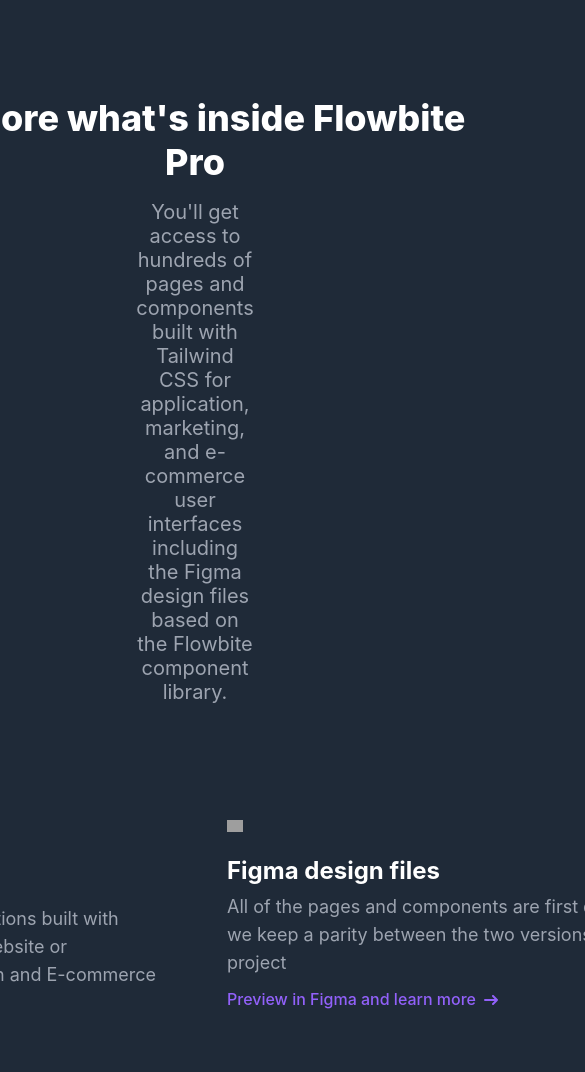
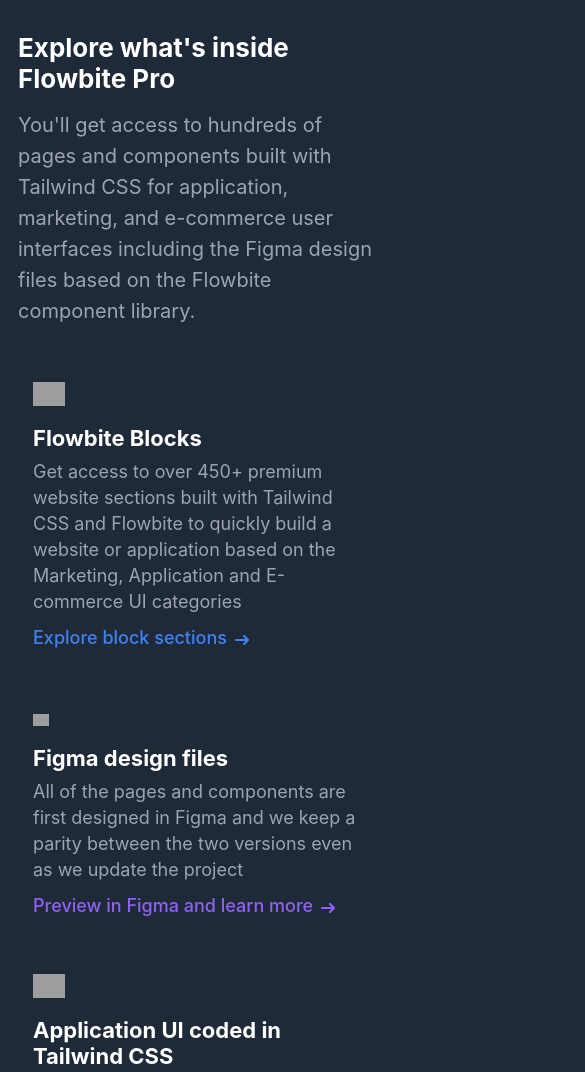
Before and after one commit to nicolasklivertdev/Explore-o-que-ha-no-Flowbite, a plain HTML site: page index.html in a window 390 px wide. Shown: the top 1072 px of the page, 585 px wide, since content can reach past the window. Drawn offline with Linux system fonts and the light colour scheme; grey boxes are pictures that could not be loaded.

Commit message:
Responsividade concluída com sucesso

```diff
--- a/index.html
+++ b/index.html
@@ -19,13 +19,17 @@
                         <img src="https://flowbite.com/images/logo.svg">
                         <h1>Flowbite Blocks</h1>
                         <p>Get access to over 450+ premium website sections built with Tailwind CSS and Flowbite to quickly build a website or application based on the Marketing, Application and E-commerce UI categories</p>
+                        <div>
                             <a class="link1" href="#">Explore block sections</a><svg class="arrow1" aria-hidden="true" xmlns="http://www.w3.org/2000/svg" fill="none" viewBox="0 0 14 10"><path stroke="#3e82f7" stroke-linecap="round" stroke-linejoin="round" stroke-width="2" d="M1 5h12m0 0L9 1m4 4L9 9"></path></svg>
+                        </div>
                     </div>
                     <div class="pages">
                         <img class="figma" src="https://flowbite.com/images/technologies/figma.svg">
                         <h1>Figma design files</h1>
                         <p>All of the pages and components are first designed in Figma and we keep a parity between the two versions even as we update the project</p>
+                        <div>
                             <a class="link2" href="#">Preview in Figma and learn more</a><svg class="arrow2" aria-hidden="true" xmlns="http://www.w3.org/2000/svg" fill="none" viewBox="0 0 14 10"><path stroke="#9261fa" stroke-linecap="round" stroke-linejoin="round" stroke-width="2" d="M1 5h12m0 0L9 1m4 4L9 9"></path></svg>
+                        </div>
                     </div>
                 </div>
                 <div class="pg2">
@@ -33,13 +37,17 @@
                         <img src="https://flowbite.com/images/technologies/tailwind.svg">
                         <h1>Application UI coded in Tailwind CSS</h1>
                         <p>Get access to over 21+ page templates including a dashboard layout, charts, kanban board, calendar and more to build a web application</p>
+                        <div>
                             <a class="link3" href="#">View pages and components</a><svg class="arrow3" aria-hidden="true" xmlns="http://www.w3.org/2000/svg" fill="none" viewBox="0 0 14 10"><path stroke="#0796a3" stroke-linecap="round" stroke-linejoin="round" stroke-width="2" d="M1 5h12m0 0L9 1m4 4L9 9"></path></svg>
+                        </div>
                     </div>
                     <div class="pages">
                         <img src="https://flowbite.com/images/technologies/tailwind.svg">
                         <h1>Marketing UI coded in Tailwind CSS</h1>
                         <p>Get access to over 53+ page templates including landing pages, contact pages, about pages and more to build a marketing website for your business</p>
+                        <div>
                             <a class="link4" href="#">View sections and pages</a><svg class="arrow4" aria-hidden="true" xmlns="http://www.w3.org/2000/svg" fill="none" viewBox="0 0 14 10"><path stroke="#0796a3" stroke-linecap="round" stroke-linejoin="round" stroke-width="2" d="M1 5h12m0 0L9 1m4 4L9 9"></path></svg>
+                        </div>
                     </div>
                 </div>
                 <div class="pg3">
@@ -47,13 +55,17 @@
                         <img src="https://flowbite.com/images/technologies/react.svg">
                         <h1>React components (TypeScript)</h1>
                         <p>Get access to the React templates built with TypeScript based on Tailwind CSS and the Flowbite React library including a dashboard layout, charts, kanban board, calendar, and pre-order E-commerce & Marketing pages</p>
+                        <div>
                             <a class="link5" href="#">Learn more</a><svg class="arrow5" aria-hidden="true" xmlns="http://www.w3.org/2000/svg" fill="none" viewBox="0 0 14 10"><path stroke="#0ea3e8" stroke-linecap="round" stroke-linejoin="round" stroke-width="2" d="M1 5h12m0 0L9 1m4 4L9 9"></path></svg>
+                        </div>
                     </div>
                     <div class="pages">
                         <img src="https://flowbite.com/images/technologies/chat-gpt.svg">
                         <h1>Flowbite GPT</h1>
                         <p>Start generating website sections and pages based on the pro version of Flowbite and Tailwind CSS using a custom trained model of ChatGPT</p>
+                        <div>
                             <a class="link6" href="#">Use Flowbite with ChatGPT</a><svg class="arrow6" aria-hidden="true" xmlns="http://www.w3.org/2000/svg" fill="none" viewBox="0 0 14 10"><path stroke="#0e9e6e" stroke-linecap="round" stroke-linejoin="round" stroke-width="2" d="M1 5h12m0 0L9 1m4 4L9 9"></path></svg>
+                        </div>
                     </div>
                 </div>
                 <div class="pg4">
@@ -61,13 +73,17 @@
                         <img src="https://flowbite.com/images/logo.svg">
                         <h1>Flowbite Icons</h1>
                         <p>Get access to over 430+ premium SVG icons built with Tailwind CSS and Flowbite including outline and solid styles with Figma and JSX support</p>
+                        <div>
                             <a class="link7" href="#">Explore icons</a><svg class="arrow7" aria-hidden="true" xmlns="http://www.w3.org/2000/svg" fill="none" viewBox="0 0 14 10"><path stroke="#3e82f7" stroke-linecap="round" stroke-linejoin="round" stroke-width="2" d="M1 5h12m0 0L9 1m4 4L9 9"></path></svg>
+                        </div>
                     </div>
                     <div class="pages">
                         <img class="hugo" src="https://flowbite.com/images/technologies/hugo.svg">
                         <h1>HUGO templates</h1>
                         <p>Get access to the HUGO source files where we generate the pages and sections using an advanced templating language and a static site generator engine</p>
+                        <div>
                             <a class="link8" href="#">Learn more</a><svg class="arrow8" aria-hidden="true" xmlns="http://www.w3.org/2000/svg" fill="none" viewBox="0 0 14 10"><path stroke="#e84694" stroke-linecap="round" stroke-linejoin="round" stroke-width="2" d="M1 5h12m0 0L9 1m4 4L9 9"></path></svg>
+                        </div>
                     </div>
                 </div>
                 <div class="pg5">
@@ -75,7 +91,9 @@
                         <img class="webpack" src="https://flowbite.com/images/technologies/webpack.svg">
                         <h1>Webpack bundler</h1>
                         <p>We used Webpack together with the Post CSS configuration files from Tailwind CSS to bring together the best of two world to ensure a fast and secure build environment</p>
+                        <div>
                             <a class="link9" href="#">Learn more</a><svg class="arrow9" aria-hidden="true" xmlns="http://www.w3.org/2000/svg" fill="none" viewBox="0 0 14 10"><path stroke="#3e82f7" stroke-linecap="round" stroke-linejoin="round" stroke-width="2" d="M1 5h12m0 0L9 1m4 4L9 9"></path></svg>
+                        </div>
                     </div>
                 </div>
             </section>
--- a/styles.css
+++ b/styles.css
@@ -26,7 +26,7 @@ img {
 }
 
 .hugo {
-    width: 20px;
+    width: 22px;
 }
 
 .webpack {
@@ -46,7 +46,7 @@ body {
 
 .container {
     margin: auto;
-    max-width: 1263px;
+    max-width: 1440px;
 }
 
 .content {
@@ -152,3 +152,164 @@ section {
 .link9 {
     color: rgb(62, 130, 247);
 }
+
+@media screen and (max-width: 1252px) {
+    header h1 {
+        padding: 0 256px;
+    }
+
+    header h2 {
+        padding: 0 239px;
+    }
+
+    section {
+        width: auto;
+    }
+
+    .pg1, .pg2, .pg3, .pg4, .pg5 {
+        flex-shrink: 0;
+        width: auto;
+    }
+
+    .pages {
+        flex-shrink: 0;
+        max-width: 45%;
+        width: auto;
+    }
+
+    .pages p {
+        max-width: 100%;
+        width: auto;
+    }
+}
+
+@media screen and (max-width: 1242px) {
+    header h1 {
+        padding: 0 256px;
+    }
+
+    header h2 {
+        padding: 0 224px;
+    }
+}
+
+@media screen and (max-width: 1022px) {
+    .content {
+        align-items: flex-start;
+        padding: 32px 16px;
+        padding-bottom: 25px;
+    }
+
+    header {
+        align-items: flex-start;
+        text-align: left;
+        padding: 0;
+    }
+
+    header h1 {
+        margin-bottom: 16px;
+        padding: 0;
+        font-size: 24px;
+        font-weight: 700;
+    }
+
+    header h2 {
+        margin-bottom: 40px;
+        padding: 0;
+        font-size: 18px;
+        line-height: 28px;
+    }
+
+    section {
+        width: auto;
+    }
+
+    .pg1, .pg2, .pg3, .pg4, .pg5 {
+        flex-shrink: 0;
+        width: auto;
+    }
+
+    .pg1, .pg2, .pg3, .pg4 {
+        margin-bottom: 1rem;
+    }
+
+    .pages {
+        margin-bottom: 12px;
+        padding: 12px;
+        width: auto;
+    }
+
+    .pages h1 {
+        margin-bottom: 8px;
+        font-size: 20px;
+    }
+
+    .pages p {
+        font-size: 16px;
+        line-height: 24px;
+        width: auto;
+    }
+
+    .pages div {
+        display: flex;
+        align-items: center;
+    }
+
+    img {
+        margin-bottom: 15px;
+    }
+
+    svg {
+        margin-top: 5px;
+    }
+}
+
+@media screen and (max-width: 767px) {
+    .content {
+        align-items: flex-start;
+        padding: 32px 18px;
+    }
+
+    header h1 {
+        font-size: 26px;
+    }
+
+    header h2 {
+        font-size: 20px;
+        line-height: 31px;
+    }
+
+    section {
+        width: auto;
+    }
+
+    .pg1, .pg2, .pg3, .pg4, .pg5 {
+        display: flex;
+        flex-direction: column;
+        align-items: flex-start;
+        max-width: 1440px;
+        width: auto;
+    }
+
+    .pages {
+        padding: 15px;
+        max-width: 1440px;
+        width: auto;
+    }
+
+    .pages h1 {
+        margin-bottom: 8px;
+        font-size: 22px;
+    }
+
+    .pages p {
+        font-size: 18px;
+        line-height: 26px;
+        max-width: 1440px;
+        width: auto;
+    }
+
+    a {
+        font-size: 18px;
+    }
+}
```
Lines whose indentation alone changed are shown as unchanged.
